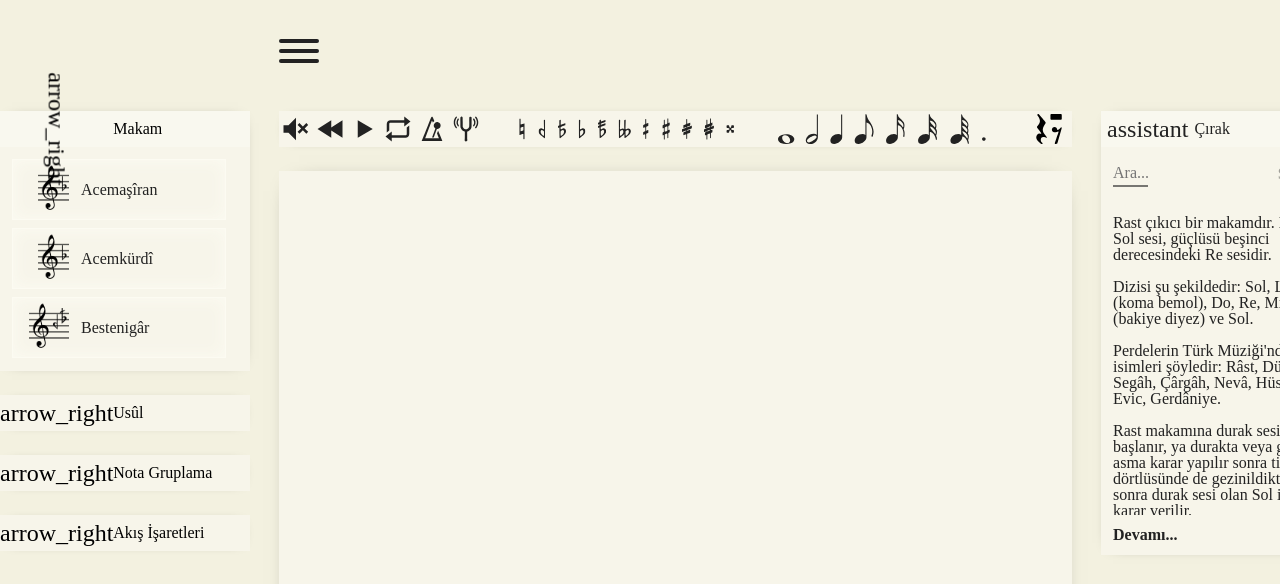
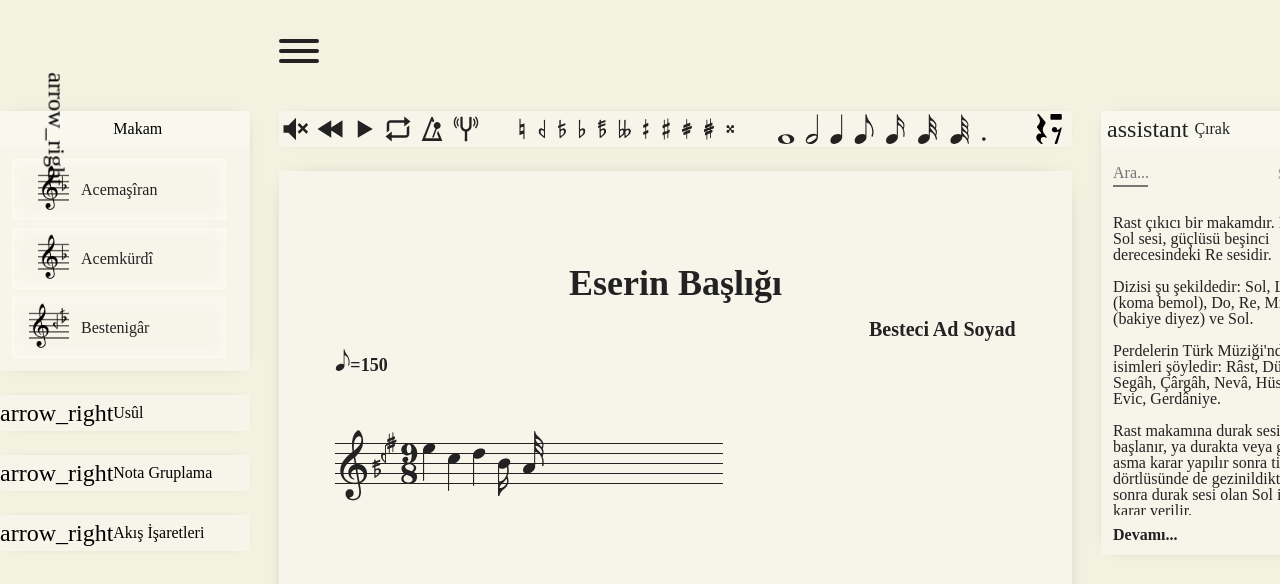
Before and after one commit to ihpar/katip-fs, a React (Create React App) app in the folder frontend/: page / in a window 1280 px wide. Shown: the top 584 px of the page. Built offline with nearby package versions, Linux system fonts and the light colour scheme; a web font is replaced by a local one.

Commit message:
added sheet music

```diff
--- /dev/null
+++ b/frontend/src/components/katip/NoteSheet.scss
@@ -0,0 +1,314 @@
+@use "../../styles/variables";
+@use "sass:math";
+
+.measure-svg {
+  width: 100%;
+}
+.normal-text {
+  font-family: "Times New Roman", Times, serif;
+}
+
+$height-unit: 9px;
+$staff-line-thickness: 1px;
+$hsl-unit: $height-unit + $staff-line-thickness;
+$note-offset: 2px;
+
+.music-line {
+  width: 100%;
+  display: flex;
+  margin: $height-unit 0;
+
+  &.complete {
+    .measure {
+      flex-grow: 1;
+    }
+
+    .notes-wrapper {
+      flex-grow: 1;
+      justify-content: space-evenly;
+    }
+  }
+}
+
+.bpm-section {
+  font-family: BravuraText;
+}
+
+.measure {
+  display: grid;
+
+  &:hover .staff-top,
+  &:hover .staff-bottom {
+    opacity: 0.3;
+  }
+}
+
+.measure .music-symbols {
+  grid-area: 1/1;
+  display: inline-flex;
+}
+
+.music-symbols {
+  span {
+    font-family: BravuraText;
+    font-size: $height-unit * 4 - $staff-line-thickness * 2;
+    display: inline-block;
+    line-height: $height-unit * 4 - $staff-line-thickness * 2;
+    position: relative;
+    top: $hsl-unit * 7 - 2;
+
+    &.clef {
+      font-size: 5 * $hsl-unit;
+      height: 5 * $hsl-unit;
+      margin: 0 math.round(math.div($hsl-unit, 2));
+    }
+  }
+
+  .key-signature {
+    position: relative;
+    top: $hsl-unit * 6 + 1;
+    height: ($hsl-unit + $staff-line-thickness) * 4;
+    display: inline-flex;
+    margin-right: math.round(math.div($hsl-unit, 2));
+
+    span {
+      font-size: 4 * $hsl-unit - 2;
+
+      &.g4 {
+        top: $hsl-unit * 1.5;
+      }
+
+      &.a4 {
+        top: $hsl-unit * 1;
+      }
+
+      &.b4 {
+        top: $hsl-unit * 0.5;
+      }
+
+      &.c5 {
+        top: $hsl-unit * 0;
+      }
+
+      &.d5 {
+        top: $hsl-unit * -0.5;
+      }
+
+      &.e5 {
+        top: $hsl-unit * -1;
+      }
+
+      &.f5 {
+        top: $hsl-unit * -1.5;
+      }
+    }
+  }
+
+  .time-signature {
+    position: relative;
+    top: $hsl-unit * 6 - 1;
+    display: inline-flex;
+    flex-direction: column;
+    align-items: center;
+    height: 4 * $hsl-unit + 1;
+    margin-right: math.round(math.div($hsl-unit, 2));
+
+    .numerator,
+    .denominator {
+      display: flex;
+      align-items: center;
+      justify-content: center;
+      span {
+        height: $hsl-unit * 2 + 1;
+        top: 0;
+        display: inline-block;
+        background-image: url("../../images/sprites/numbers-sprite.svg");
+        background-repeat: no-repeat;
+        background-size: auto 40px;
+        background-position-y: center;
+
+        &.num-0 {
+          width: 19px;
+          background-position-x: 0px;
+        }
+        &.num-1 {
+          width: 13px;
+          background-position-x: -27px;
+        }
+        &.num-2 {
+          width: 18px;
+          background-position-x: -48px;
+        }
+        &.num-3 {
+          width: 17px;
+          background-position-x: -73px;
+        }
+        &.num-4 {
+          width: 18px;
+          background-position-x: -97px;
+        }
+        &.num-5 {
+          width: 16px;
+          background-position-x: -123px;
+        }
+        &.num-6 {
+          width: 17px;
+          background-position-x: -147px;
+        }
+        &.num-7 {
+          width: 17px;
+          background-position-x: -172px;
+        }
+        &.num-8 {
+          width: 17px;
+          background-position-x: -197px;
+        }
+        &.num-9 {
+          width: 17px;
+          background-position-x: -222px;
+        }
+      }
+    }
+
+    .denominator {
+      margin-top: -1 * $staff-line-thickness;
+    }
+  }
+
+  .notes-wrapper {
+    display: inline-flex;
+    /*
+    .b2 {
+      top: $hsl-unit * 13.5 - $note-offset;
+    }
+    .c3 {
+      top: $hsl-unit * 13 - $note-offset;
+    }
+    .d3 {
+      top: $hsl-unit * 12.5 - $note-offset;
+    }
+    .e3 {
+      top: $hsl-unit * 12 - $note-offset;
+    }
+    .f3 {
+      top: $hsl-unit * 11.5 - $note-offset;
+    }
+    .g3 {
+      top: $hsl-unit * 11 - $note-offset;
+    }
+    .a3 {
+      top: $hsl-unit * 10.5 - $note-offset;
+    }
+    .b3 {
+      top: $hsl-unit * 10 - $note-offset;
+    }
+    .c4 {
+      top: $hsl-unit * 9.5 - $note-offset;
+    }
+    .d4 {
+      top: $hsl-unit * 9 - $note-offset;
+    }
+    .e4 {
+      top: $hsl-unit * 8.5 - $note-offset;
+    }
+    .f4 {
+      top: $hsl-unit * 8 - $note-offset;
+    }
+    .g4 {
+      top: $hsl-unit * 7.5 - $note-offset;
+    }
+    .a4 {
+      top: $hsl-unit * 7 - $note-offset;
+    }
+    .b4 {
+      top: $hsl-unit * 6.5 - $note-offset;
+    }
+    .c5 {
+      top: $hsl-unit * 6 - $note-offset;
+    }
+    .d5 {
+      top: $hsl-unit * 5.5 - $note-offset;
+    }
+    .e5 {
+      top: $hsl-unit * 5 - $note-offset;
+    }
+    .f5 {
+      top: $hsl-unit * 4.5 - $note-offset;
+    }
+    .g5 {
+      top: $hsl-unit * 4 - $note-offset;
+    }
+    .a5 {
+      top: $hsl-unit * 3.5 - $note-offset;
+    }
+    .b5 {
+      top: $hsl-unit * 3 - $note-offset;
+    }
+    .c6 {
+      top: $hsl-unit * 2.5 - $note-offset;
+    }
+    .d6 {
+      top: $hsl-unit * 2 - $note-offset;
+    }
+    .e6 {
+      top: $hsl-unit * 1.5 - $note-offset;
+    }
+    .f6 {
+      top: $hsl-unit * 1 - $note-offset;
+    }
+    .g6 {
+      top: $hsl-unit * 0.5 - $note-offset;
+    }
+    .a6 {
+      top: $hsl-unit * 0 - $note-offset;
+    }
+    .b6 {
+      top: $hsl-unit * -0.5 - $note-offset;
+    }
+    */
+  }
+}
+
+.single-barline {
+  width: 1px;
+  height: 4 * $hsl-unit + $staff-line-thickness;
+  background-color: variables.$font-color;
+  position: relative;
+  grid-area: 1/1;
+  top: 5 * $hsl-unit + $height-unit;
+}
+
+.staff-lines {
+  width: 100%;
+  height: 16 * $height-unit + 15 * $staff-line-thickness;
+  display: flex;
+  flex-direction: column;
+  grid-area: 1/1;
+
+  .staff-top,
+  .staff-middle,
+  .staff-bottom,
+  .staff-space {
+    margin: 0;
+    padding: 0;
+  }
+
+  .staff-top,
+  .staff-middle,
+  .staff-bottom {
+    background-color: variables.$font-color;
+    width: 100%;
+    height: 1px;
+  }
+
+  .staff-space {
+    width: 100%;
+    height: $height-unit;
+  }
+
+  .staff-top,
+  .staff-bottom {
+    opacity: 0;
+    transition: opacity 200ms;
+  }
+}
--- a/frontend/src/components/katip/NoteSheet.tsx
+++ b/frontend/src/components/katip/NoteSheet.tsx
@@ -1,7 +1,93 @@
+import "./NoteSheet.scss";
+
 const NoteSheet = () => {
   return (
     <div className="A4">
-      <div className="paper-contents"></div>
+      <div className="paper-contents">
+        <h1 className="song-title">Eserin Başlığı</h1>
+        <h2 className="composer">Besteci Ad Soyad</h2>
+        <h3 className="bpm-section">
+          <span className="duration dur-8"></span>
+          <span className="normal-text">=</span>
+          <span>150</span>
+        </h3>
+        <div>
+          <div className="music-line incomplete">
+            <div className="measure">
+              <div className="staff-lines">
+                <div className="staff-space"></div>
+                <div className="staff-top"></div>
+                <div className="staff-space"></div>
+                <div className="staff-top"></div>
+                <div className="staff-space"></div>
+                <div className="staff-top"></div>
+                <div className="staff-space"></div>
+                <div className="staff-top"></div>
+                <div className="staff-space"></div>
+                <div className="staff-top"></div>
+                <div className="staff-space"></div>
+                <div className="staff-middle"></div>
+                <div className="staff-space"></div>
+                <div className="staff-middle"></div>
+                <div className="staff-space"></div>
+                <div className="staff-middle"></div>
+                <div className="staff-space"></div>
+                <div className="staff-middle"></div>
+                <div className="staff-space"></div>
+                <div className="staff-middle"></div>
+                <div className="staff-space"></div>
+                <div className="staff-bottom"></div>
+                <div className="staff-space"></div>
+                <div className="staff-bottom"></div>
+                <div className="staff-space"></div>
+                <div className="staff-bottom"></div>
+                <div className="staff-space"></div>
+                <div className="staff-bottom"></div>
+                <div className="staff-space"></div>
+                <div className="staff-bottom"></div>
+                <div className="staff-space"></div>
+              </div>
+              <div className="music-symbols">
+                <span className="clef">&#xE050;</span>
+                <div className="key-signature">
+                  <span className="g4">&#xE440;</span>
+                  <span className="c5">&#xE284;</span>
+                  <span className="f5">&#xE447;</span>
+                </div>
+                <div className="time-signature">
+                  <div className="numerator">
+                    <span className="num-9"></span>
+                  </div>
+                  <div className="denominator">
+                    <span className="num-8"></span>
+                  </div>
+                </div>
+                <div className="notes-wrapper">
+                  <svg className="measure-svg">
+                    <text fontSize="46" fontFamily="BravuraText" fill="#222222">
+                      <tspan x="0" y="83">
+                        &#xE1D6;
+                      </tspan>
+                      <tspan x="25" y="93">
+                        &#xE1D6;
+                      </tspan>
+                      <tspan x="50" y="88">
+                        &#xE1D6;
+                      </tspan>
+                      <tspan x="75" y="98">
+                        &#xE1DA;
+                      </tspan>
+                      <tspan x="100" y="103">
+                        &#xE1DB;
+                      </tspan>
+                    </text>
+                  </svg>
+                </div>
+              </div>
+            </div>
+          </div>
+        </div>
+      </div>
     </div>
   );
 };
```
